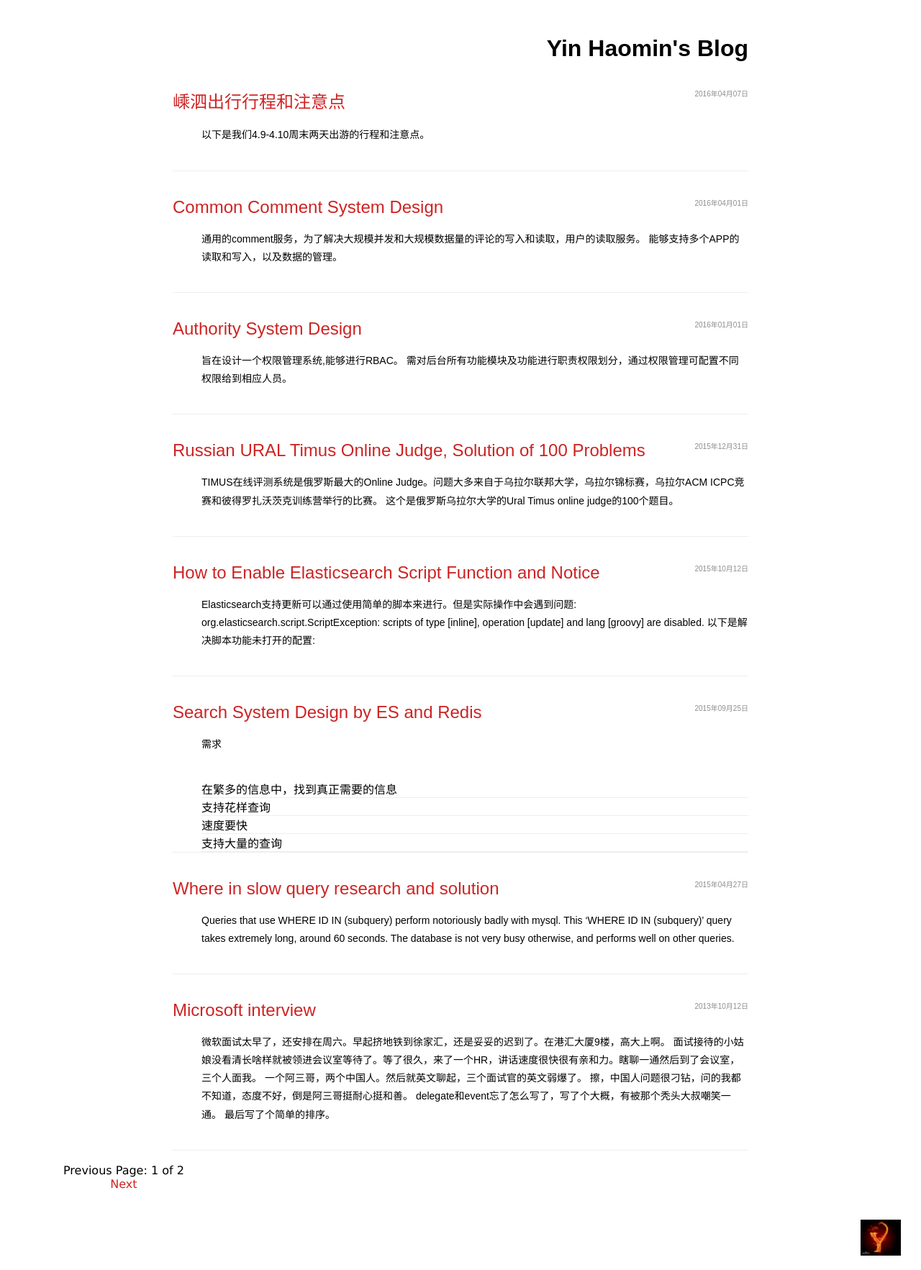
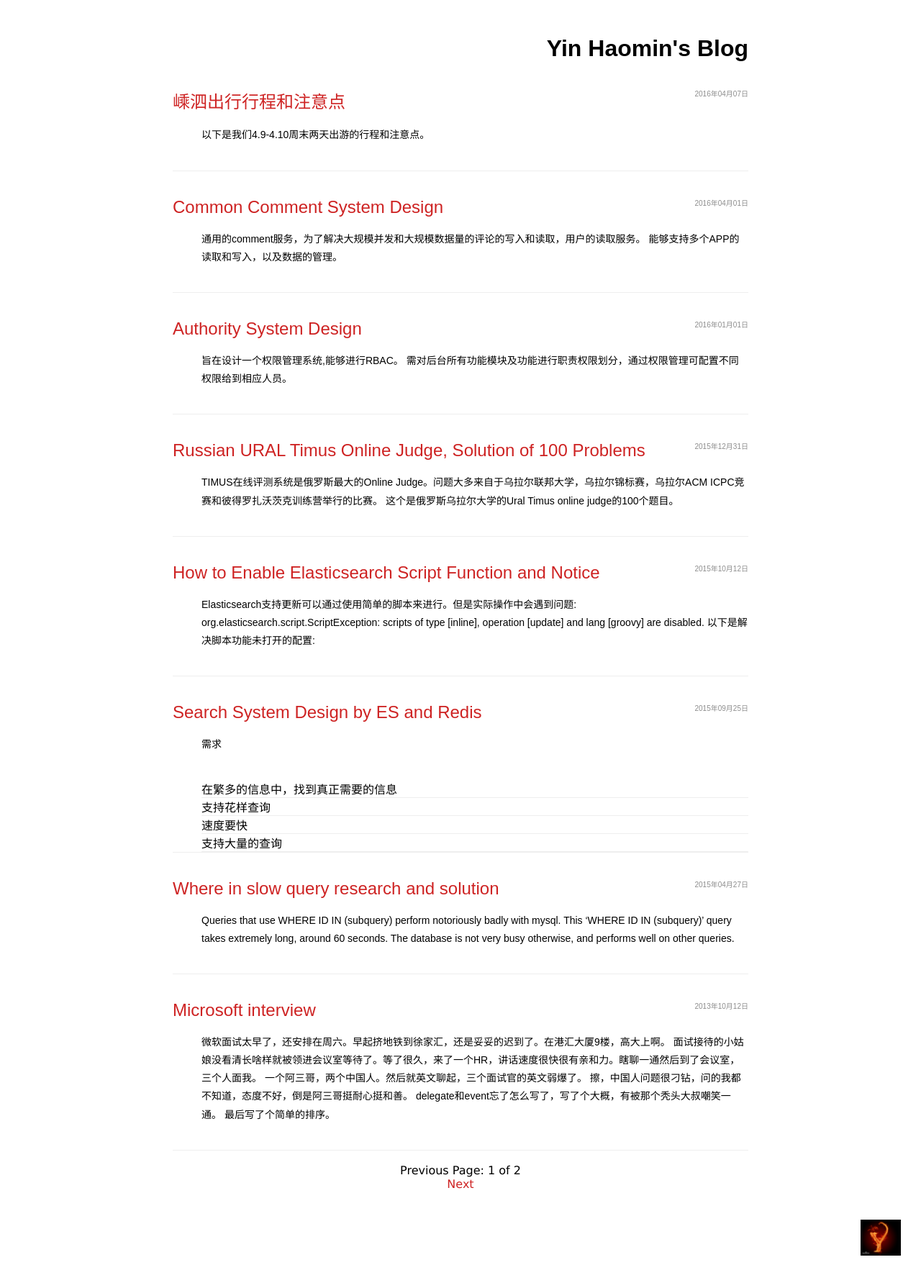
Before and after one commit to yinhaomin/yinhaomin.github.io, a Jekyll site: the page built from index.html, in a window 1280 px wide. Shown: the whole page at 72% size. Built offline with Jekyll 4.4.1, drawn with Linux system fonts in a browser that asks for light colours; the list of posts is cut into pages by our own code.

Commit message:
Update index.html

```diff
--- a/index.html
+++ b/index.html
@@ -35,7 +35,7 @@
 </ul>
 <br>
 <!-- Pagination links -->
-<div class="pagination"  align="center" style="font-family:verdana;display:inline-block">
+<div class="pagination"  align="center" style="font-family:verdana">
   {% if paginator.previous_page %}
     <a href="{{ paginator.previous_page_path }}" class="previous">Previous</a>
   {% else %}
```
